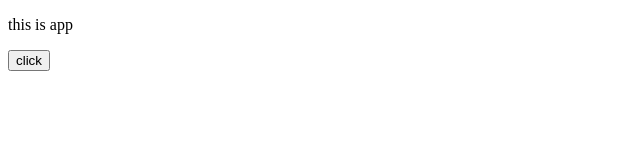
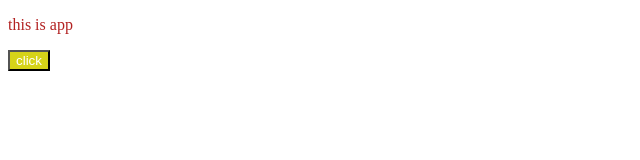
Before and after one commit to hotrankienquan/git-holetex, a plain HTML site: page index.html in a window 1280 px wide. Shown: the whole page, without its empty margins (0-640 px from the left). Drawn offline with Linux system fonts and the light colour scheme.

Commit message:
button bg color

```diff
--- a/index.css
+++ b/index.css
@@ -3,5 +3,5 @@ p {
 }
 button {
   color:white;
-
+  background-color: rgb(214, 211, 25);
 }
--- a/index.html
+++ b/index.html
@@ -5,6 +5,7 @@
   <meta http-equiv="X-UA-Compatible" content="IE=edge">
   <meta name="viewport" content="width=device-width, initial-scale=1.0">
   <title>Document</title>
+  <link rel="stylesheet" href="./index.css">
 </head>
 <body>
   <p>this is app</p>
```
